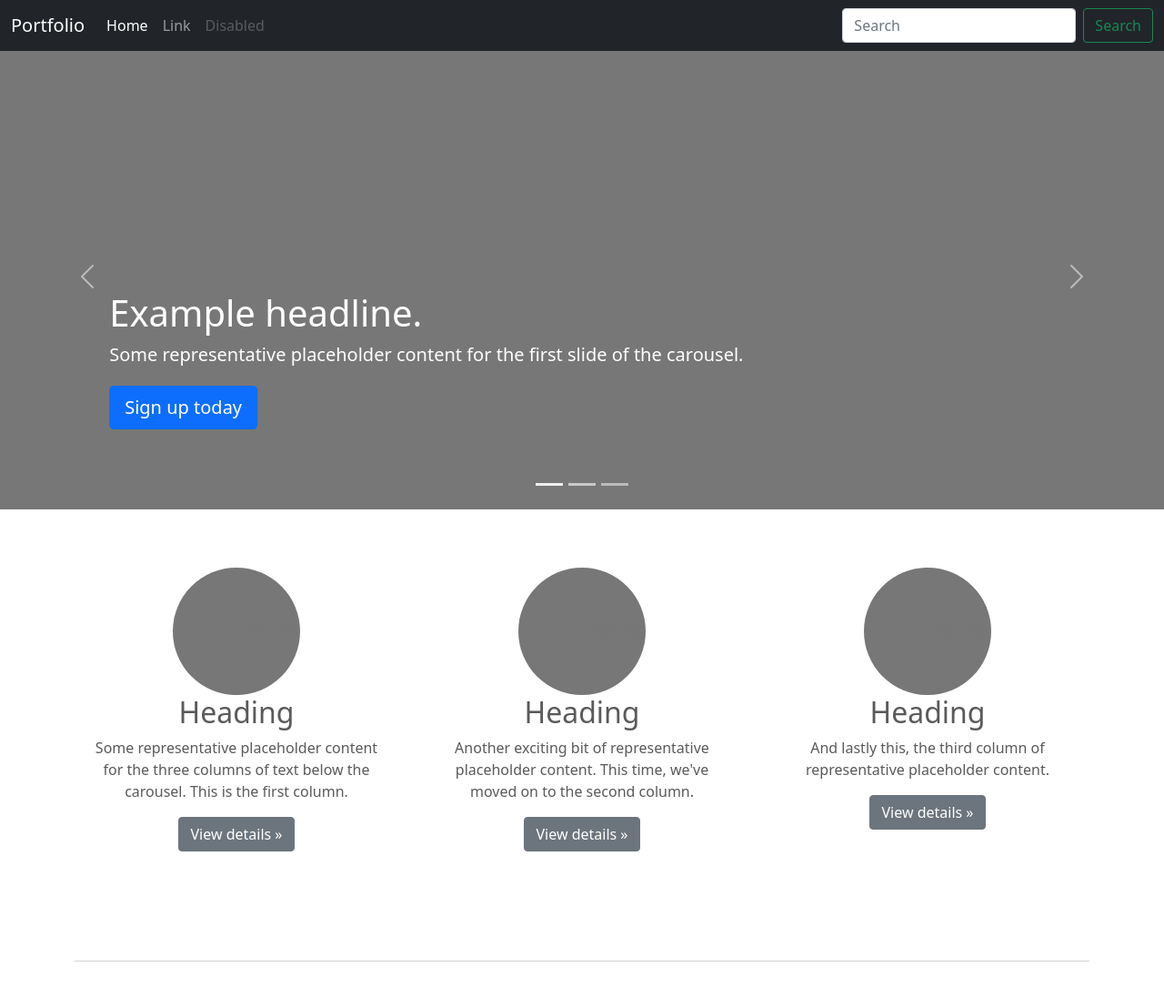
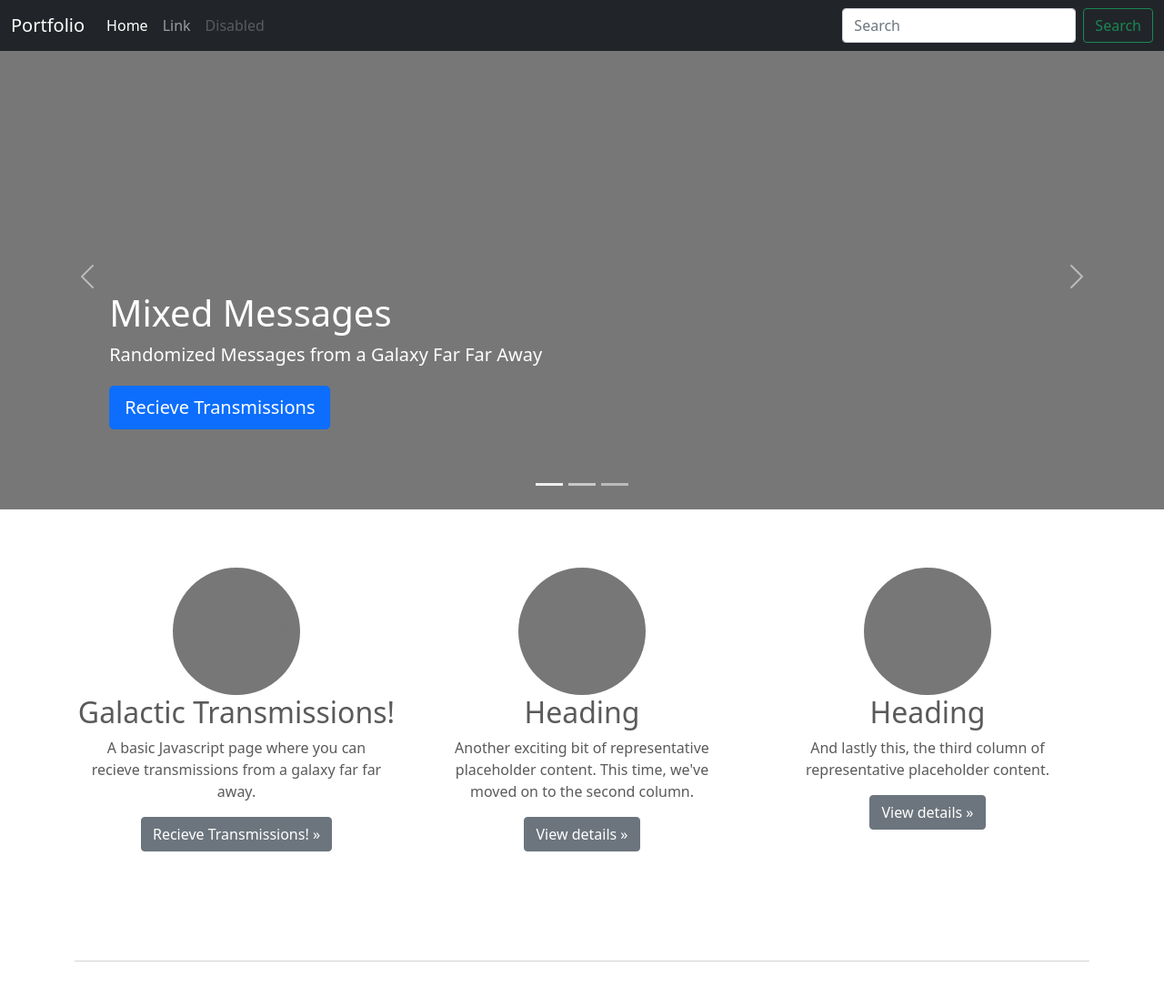
Before and after one commit to Nathaniel-Dominguez/portfolio-page, a plain HTML site: page index.html in a window 1280 px wide. Shown: the top 1096 px of the page at 91% size. Drawn offline with nearby package versions, Linux system fonts and the light colour scheme.

Commit message:
added links to the first mixed messages project

```diff
--- a/index.html
+++ b/index.html
@@ -62,9 +62,9 @@
 
         <div class="container">
           <div class="carousel-caption text-start">
-            <h1>Example headline.</h1>
-            <p>Some representative placeholder content for the first slide of the carousel.</p>
-            <p><a class="btn btn-lg btn-primary" href="#">Sign up today</a></p>
+            <h1>Mixed Messages</h1>
+            <p>Randomized Messages from a Galaxy Far Far Away</p>
+            <p><a class="btn btn-lg btn-primary" href="https://nathaniel-dominguez.github.io/mixed-messages">Recieve Transmissions</a></p>
           </div>
         </div>
       </div>
@@ -113,9 +113,9 @@
       <div class="col-lg-4">
         <svg class="bd-placeholder-img rounded-circle" width="140" height="140" xmlns="http://www.w3.org/2000/svg" role="img" aria-label="Placeholder: 140x140" preserveAspectRatio="xMidYMid slice" focusable="false"><title>Placeholder</title><rect width="100%" height="100%" fill="#777"/><text x="50%" y="50%" fill="#777" dy=".3em">140x140</text></svg>
 
-        <h2>Heading</h2>
-        <p>Some representative placeholder content for the three columns of text below the carousel. This is the first column.</p>
-        <p><a class="btn btn-secondary" href="#">View details &raquo;</a></p>
+        <h2>Galactic Transmissions!</h2>
+        <p>A basic Javascript page where you can recieve transmissions from a galaxy far far away.</p>
+        <p><a class="btn btn-secondary" href="https://nathaniel-dominguez.github.io/mixed-messages">Recieve Transmissions! &raquo;</a></p>
       </div><!-- /.col-lg-4 -->
       <div class="col-lg-4">
         <svg class="bd-placeholder-img rounded-circle" width="140" height="140" xmlns="http://www.w3.org/2000/svg" role="img" aria-label="Placeholder: 140x140" preserveAspectRatio="xMidYMid slice" focusable="false"><title>Placeholder</title><rect width="100%" height="100%" fill="#777"/><text x="50%" y="50%" fill="#777" dy=".3em">140x140</text></svg>
```
